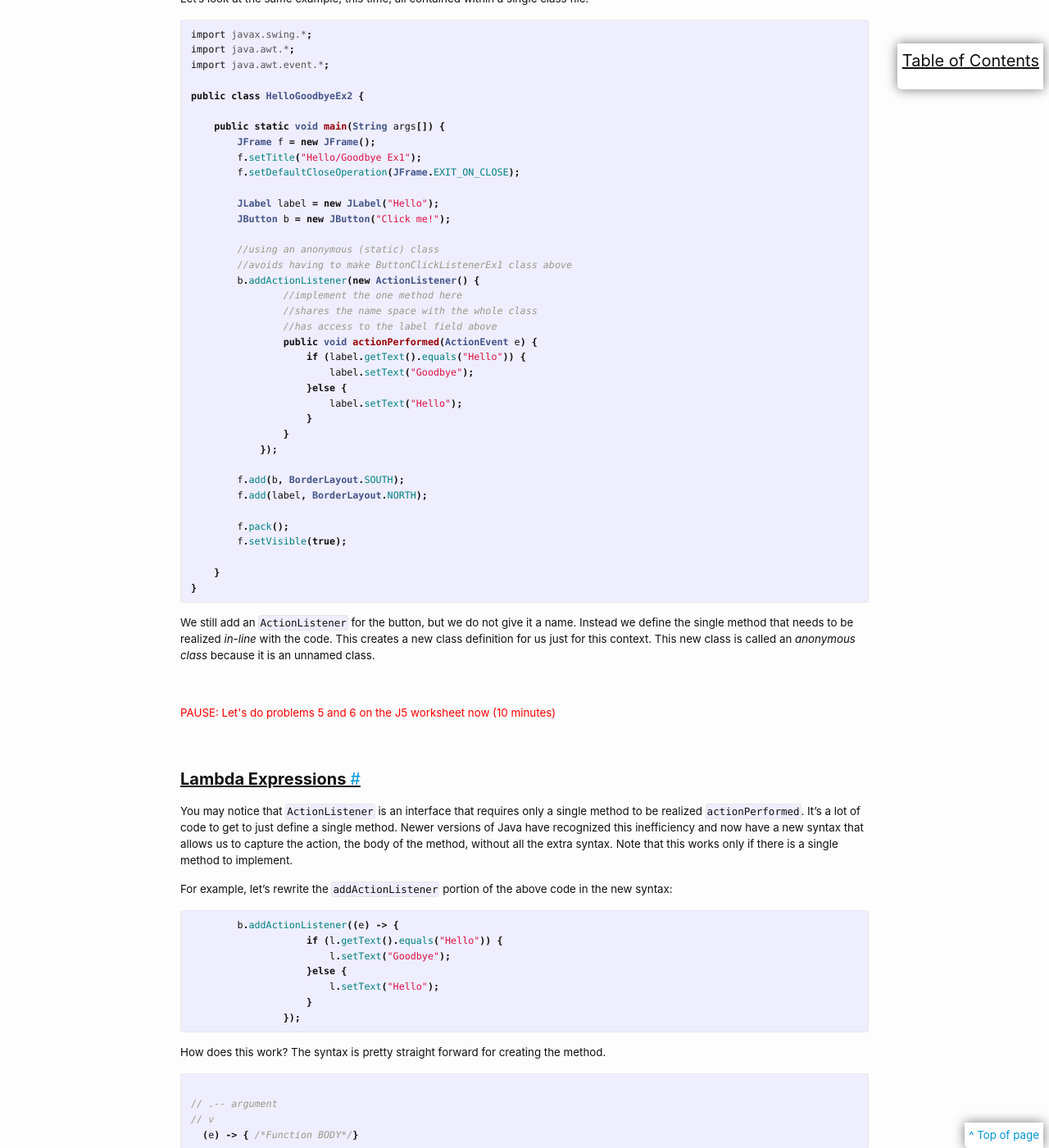
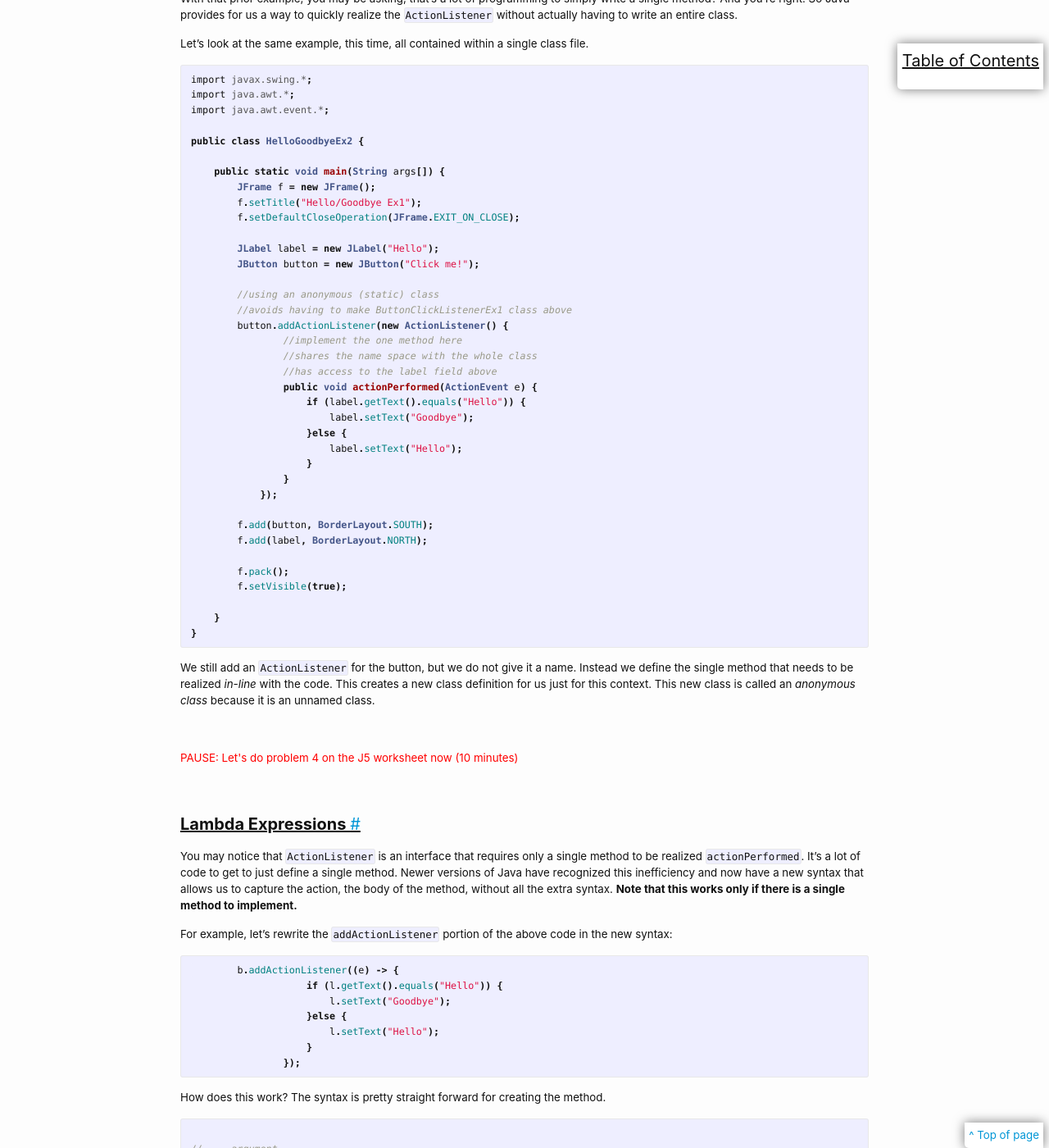
Before and after one commit to cs2113-f24/cs2113-f24.github.io, a Jekyll site: the page built from j-units/J4-GUI-Swing.md, in a window 1280 px wide and 1400 px high, scrolled down 12548 px. Shown: the whole window at 82% size. Built offline with Jekyll 4.4.1, drawn with Linux system fonts in a browser that asks for light colours; some of the changed text lies outside the part shown.

Commit message:
remove problems

````diff
--- a/j-units/J4-GUI-Swing.md
+++ b/j-units/J4-GUI-Swing.md
@@ -286,6 +286,9 @@ public class Ex5 {
 
 So, what do we take away from this? Java Swing's event handling mechanism is fundamentally about polymorphism and inheritance (or at least the limited form of inheritance offered by interfaces). In fact, it is a prime example of multiple implementations of the same interface, because every time we need to define how to react to an event (like a window closing) we provide a different implementation of the listener interface.
 
+<br>
+<font color=red>PAUSE: Let's do problem 2 on the J4 worksheet now (5 minutes)</font>
+
 <br><br>
 
 ## Extending JFrames
@@ -489,7 +492,7 @@ margin-right: auto;"/>
 (Quick aside about `JPanel`: The `JPanel` is the workhorse of the GUI's and you'll use it a lot. In fact, you can imagine, in a OOP way, extending a `JPanel` if there are functionality within that context you want to use, such as adding a number of components. We don't show that here, but now that you're developing your OOP skills, you should be able to imagine it.)
 
 <br>
-<font color=red>PAUSE: Let's do problem 4 on the J5 worksheet now (5 minutes)</font>
+<font color=red>PAUSE: Let's do problem 3 on the J5 worksheet now (5 minutes)</font>
 <br><br>
 
 ## Button Action Events
@@ -510,14 +513,14 @@ public class HelloGoodbyeEx1 {
         JFrame f = new JFrame();
         f.setTitle("Hello/Goodbye Ex1");
 
-        JLabel l = new JLabel("Hello");
-        JButton b = new JButton("Click me!");
+        JLabel label = new JLabel("Hello");
+        JButton button = new JButton("Click me!");
 
         //add event listener for the button
-        b.addActionListener(new ButtonClickListenerEx1(l));
+        button.addActionListener(new ButtonClickListenerEx1(label));
 
-        f.add(b, BorderLayout.SOUTH);
-        f.add(l, BorderLayout.NORTH);
+        f.add(button, BorderLayout.SOUTH);
+        f.add(label, BorderLayout.NORTH);
 
         f.pack();
         f.setVisible(true);
@@ -527,7 +530,7 @@ public class HelloGoodbyeEx1 {
 }
 ```
 
-Two new things here. First is the **`JLabel`, which is a GUI component for displaying short text**. The initial text displayed is "Hello". Second is the `ButtonClickListenerEx1` class. This is where the action is, and so let's take a look at that code
+Two new things here. First is the **`JLabel`, which is a GUI component for displaying short text**. The initial text displayed is `Hello`. Second is the `ButtonClickListenerEx1` class. This is where the action is, and so let's take a look at that code:
 
 ```java
 import javax.swing.*;
@@ -575,11 +578,11 @@ public class HelloGoodbyeEx2 {
         f.setDefaultCloseOperation(JFrame.EXIT_ON_CLOSE);
 
         JLabel label = new JLabel("Hello");
-        JButton b = new JButton("Click me!");
+        JButton button = new JButton("Click me!");
 
         //using an anonymous (static) class
         //avoids having to make ButtonClickListenerEx1 class above
-        b.addActionListener(new ActionListener() {
+        button.addActionListener(new ActionListener() {
                 //implement the one method here
                 //shares the name space with the whole class
                 //has access to the label field above
@@ -592,7 +595,7 @@ public class HelloGoodbyeEx2 {
                 }
             });
 
-        f.add(b, BorderLayout.SOUTH);
+        f.add(button, BorderLayout.SOUTH);
         f.add(label, BorderLayout.NORTH);
 
         f.pack();
@@ -605,12 +608,12 @@ public class HelloGoodbyeEx2 {
 We still add an `ActionListener` for the button, but we do not give it a name. Instead we define the single method that needs to be realized *in-line* with the code. This creates a new class definition for us just for this context. This new class is called an *anonymous class* because it is an unnamed class.
 
 <br>
-<font color=red>PAUSE: Let's do problems 5 and 6 on the J5 worksheet now (10 minutes)</font>
+<font color=red>PAUSE: Let's do problem 4 on the J5 worksheet now (10 minutes)</font>
 <br><br>
 
 ## Lambda Expressions
 
-You may notice that `ActionListener` is an interface that requires only a single method to be realized `actionPerformed`. It's a lot of code to get to just define a single method. Newer versions of Java have recognized this inefficiency and now have a new syntax that allows us to capture the action, the body of the method, without all the extra syntax. Note that this works only if there is a single method to implement.
+You may notice that `ActionListener` is an interface that requires only a single method to be realized `actionPerformed`. It's a lot of code to get to just define a single method. Newer versions of Java have recognized this inefficiency and now have a new syntax that allows us to capture the action, the body of the method, without all the extra syntax. **Note that this works only if there is a single method to implement.**
 
 For example, let's rewrite the `addActionListener` portion of the above code in the new syntax:
 
@@ -673,7 +676,7 @@ There's a lot, lot, lot more to Lambda's in Java. They are very useful, but hope
 </div>
 
 <br>
-<font color=red>PAUSE: Let's do problems 7 and 8 on the J5 worksheet now (5 minutes)</font>
+<font color=red>PAUSE: Let's do problems 5 and 6 on the J5 worksheet now</font>
 <br><br>
 
 ## Bigger Example: Converter GUI
@@ -685,7 +688,7 @@ style="display: block;
 margin-left: auto;
 margin-right: auto;"/>
 
-Here's the code for this, which you should quickly review, and then we can highlight some important things to note
+Here's the code for this, which you should quickly review, and then we can highlight some important things to note;
 
 ```java
 import javax.swing.*;
@@ -780,10 +783,10 @@ The second new element is the `FlowLayout`. Like a `BorderLayout`, this aligns e
 
 The last (somewhat) new thing here is the fact that we use a private, inner class to manage the action events. This works well in this context because the private inner class has access to all the GUI components, and can take appropriate action.
 
-What makes this particularly interesting (at least to me) is that we can use the same action listener for three different components. This is the beauty of OOP: they all rely on the same interface. When we apply the listener to a `JComboBox`, the event occurs when a new item is selected. When the listener is applied to a `JTextField` the event occurs when *enter* is hit.
+What makes this particularly interesting (at least to me) is that **we can use the same action listener for three different components**. This is the beauty of OOP: they all rely on the same interface. When we apply the listener to a `JComboBox`, the event occurs when a new item is selected. When the listener is applied to a `JTextField` the event occurs when *enter* is hit.
 
 <br>
-<font color=red>PAUSE: Let's do problems 9 through 12 on the J5 worksheet now (rest of class)</font>
+<font color=red>PAUSE: Let's do problem 7 on the J5 worksheet now.</font>
 <br><br>
 
 ---
````
Also changed, not shown: other parts of j-units/J4-GUI-Swing.md (+5 -5 lines), wrkshts/J5-wrksht.md (+0 -27 lines).
